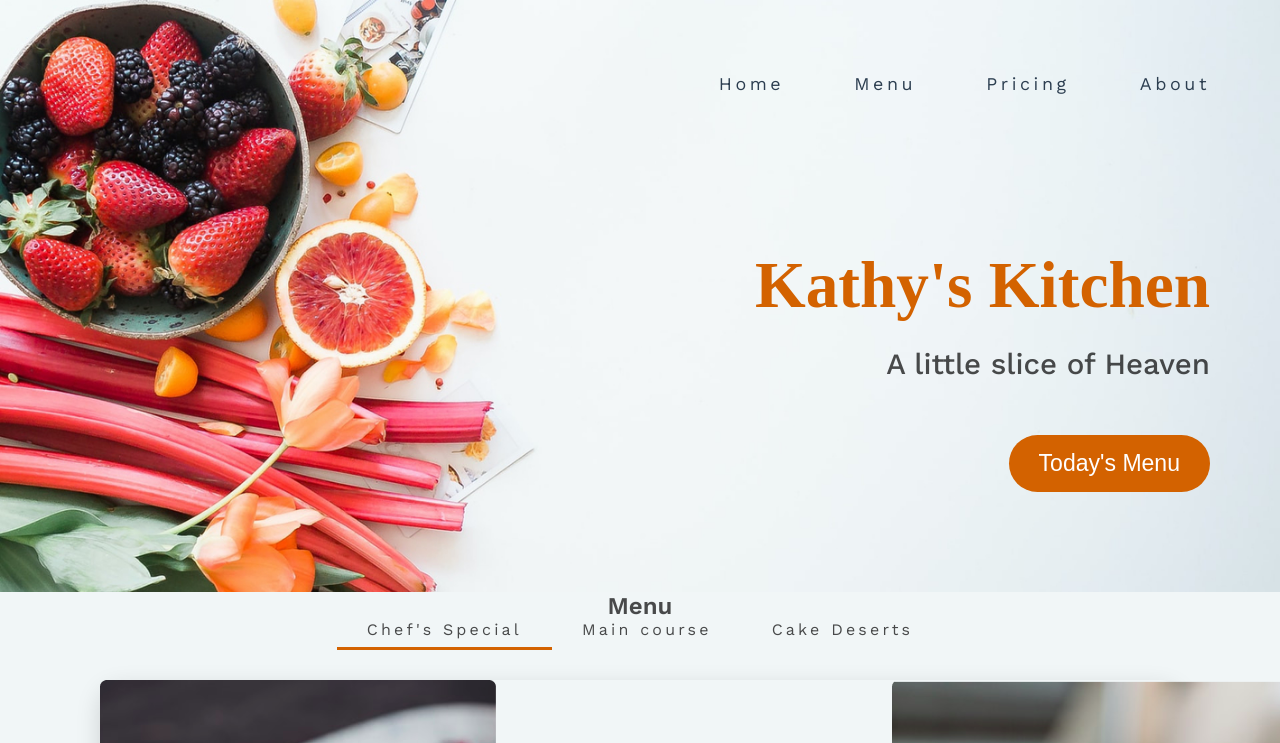
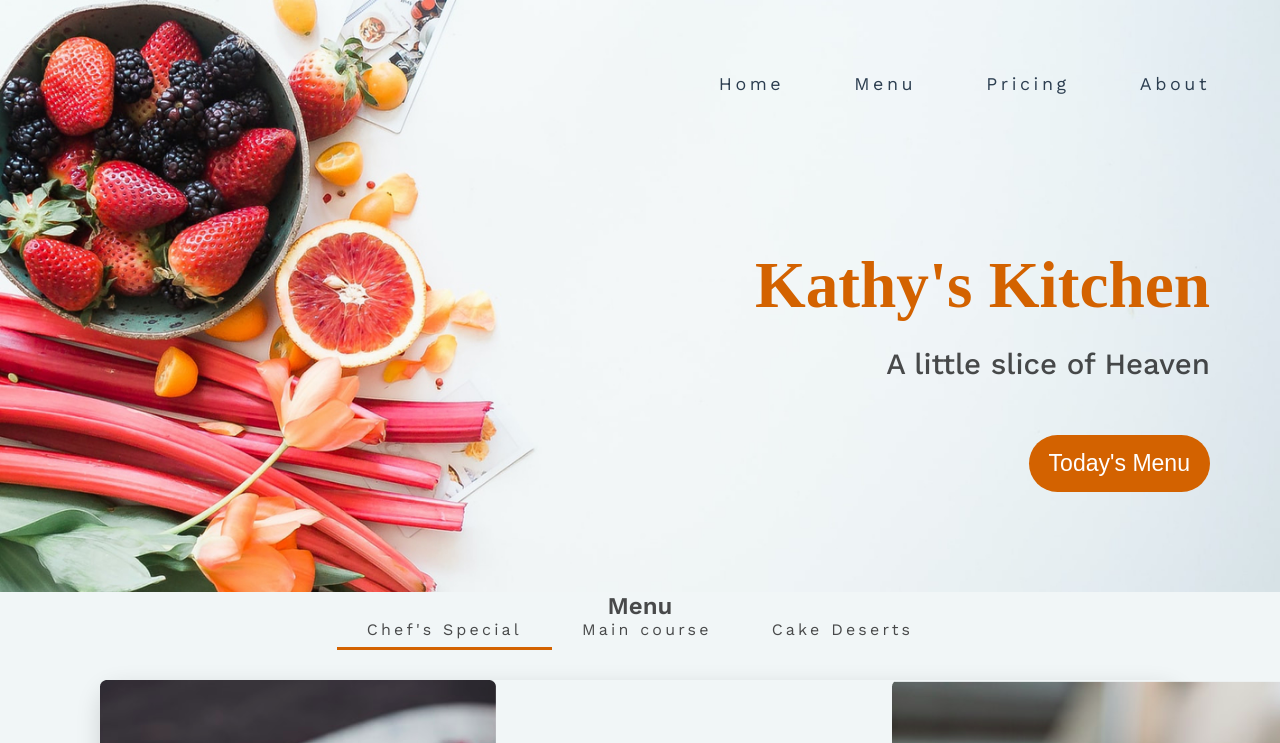
Before and after one commit to M-Tee/Kathys-Kitchen, a Vue app: page /#/about in a window 1280 px wide. Before the commit this address led to /#/. Shown: the top 743 px of the page. Built offline with nearby package versions, Linux system fonts and the light colour scheme; a web font is replaced by a local one.

Commit message:
Reduce padding and font site for buttons

```diff
--- a/src/components/button.vue
+++ b/src/components/button.vue
@@ -10,7 +10,8 @@
   background-color: #D36200;
   border: none;
   border-radius: 50px;
-  padding: 15px 30px;
+  padding: 15px 20px;
+  font-size: 0.8em;
 }
 
 </style>
```
